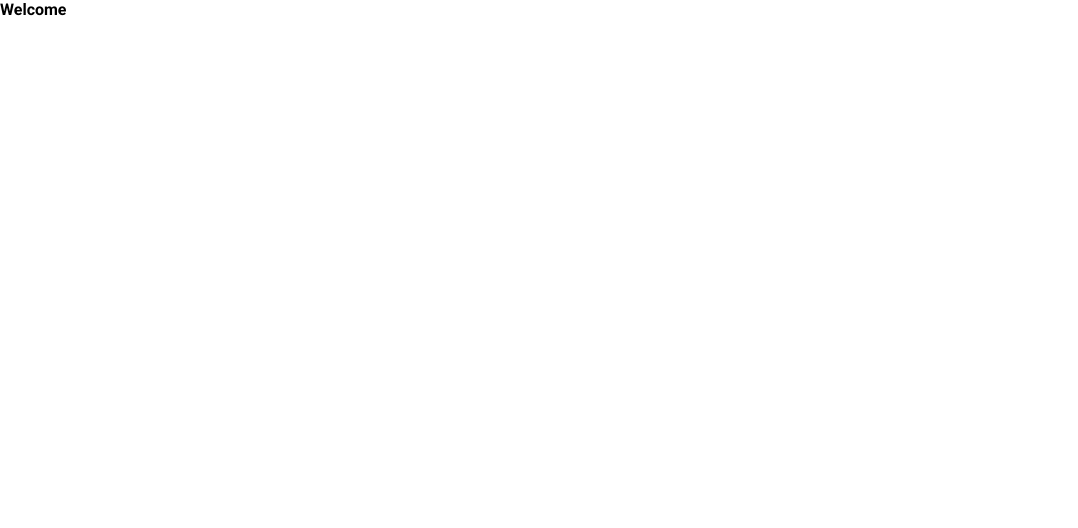
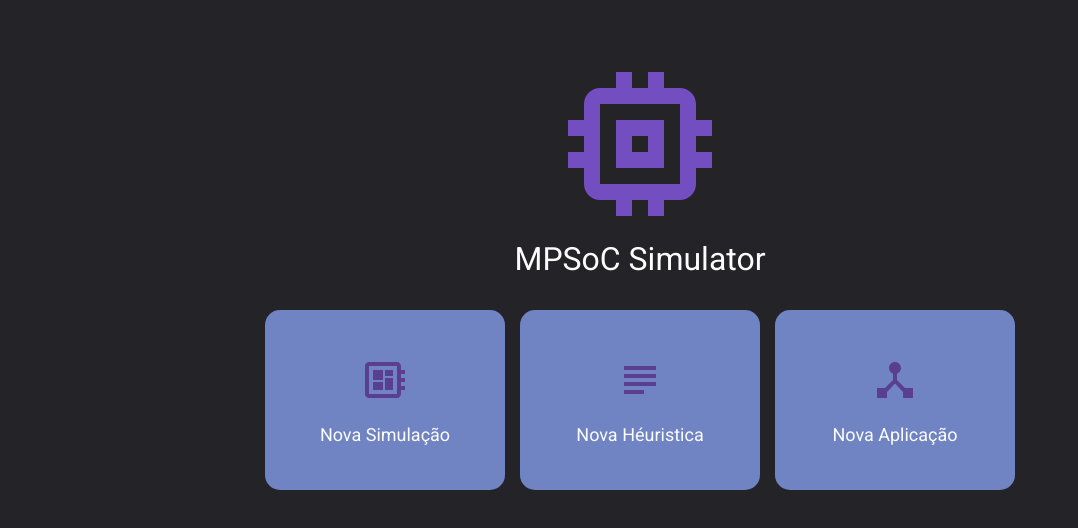
Before and after one commit to GabiFaria/Front-end-Projeto-MPSoC, a React (Create React App) app: page / in a window 1280 px wide. Shown: the top 528 px of the page, without its empty margins (0-1078 px from the left). Built offline with nearby package versions, Linux system fonts and the light colour scheme.

Commit message:
feat: página inicial v1

```diff
--- a/src/pages/welcome/index.js
+++ b/src/pages/welcome/index.js
@@ -1,14 +1,46 @@
 import React from 'react';
+import { MdMemory } from "react-icons/md";
+import { MdDeveloperBoard } from "react-icons/md";
+import { MdSubject } from "react-icons/md";
+import { MdDeviceHub } from "react-icons/md";
 
-import './styles.css'
+import './styles.css';
 
 function Welcome() {
 
-	return (
-		<>
-			<strong>Welcome</strong>
-		</>
-	);
+  return (
+    <div className="welcome">
+      <header>
+        <MdMemory size={192} color='#724EC0'  />
+        <h1>MPSoC Simulator</h1>
+      </header>
+
+      <main>
+        <ul>
+          <li>
+            <button>
+              <MdDeveloperBoard size={48} color='#5A3E90' />
+              <p>Nova Simulação</p>
+            </button>
+          </li>
+
+          <li>
+            <button>
+              <MdSubject size={48} color='#5A3E90' />
+              <p>Nova Héuristica</p>
+            </button>
+          </li>
+
+          <li>
+            <button>
+              <MdDeviceHub size={48} color='#5A3E90' />
+              <p>Nova Aplicação</p>
+            </button>
+          </li>
+        </ul>
+      </main>
+    </div>
+  );
 }
 
 export default Welcome;
--- a/src/pages/welcome/styles.css
+++ b/src/pages/welcome/styles.css
@@ -0,0 +1,68 @@
+.welcome {
+    height: 100%;
+    background: #242428;
+}
+
+.welcome header {
+    display: flex;
+    flex-direction: column;
+    justify-items: center;
+    align-items: center;
+
+    padding-top: 48px;
+
+}
+
+.welcome header h1 {
+    margin: 0;
+    color: #fcfcfc;
+    font-weight: 500;
+}
+
+.welcome main {
+    display: flex;
+    flex-direction: column;
+    justify-items: center;
+    align-items: center;
+    margin-top: 32px;
+}
+
+.welcome main ul {
+    display: grid;
+    grid-template-columns: repeat(3, 1fr);
+    gap: 15px;
+    list-style: none;
+}
+
+@media (max-width: 800px) {
+    .welcome main ul {
+        grid-template-columns: 1fr;
+    }
+}
+
+.welcome main ul li button {
+    display: flex;
+    flex-direction: column;
+    align-items: center;
+    justify-content: center;
+
+    background: #7084C4;
+    width: 240px;
+    height: 180px;
+    padding: 0;
+    border-radius: 15px;
+    border: 0;
+    cursor: pointer;
+    transition: background 0.5s;
+}
+
+.welcome main ul li button:hover {
+    background:rgb(87, 103, 158);
+}
+
+.welcome main ul li button p {
+    color: #fcfcfc;
+    margin-top: 20px;
+    font-size: 18px;
+    font-weight: 400;
+}
```
